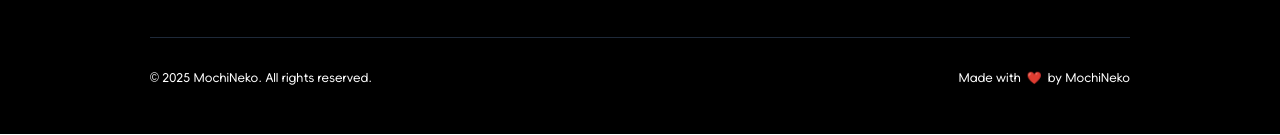
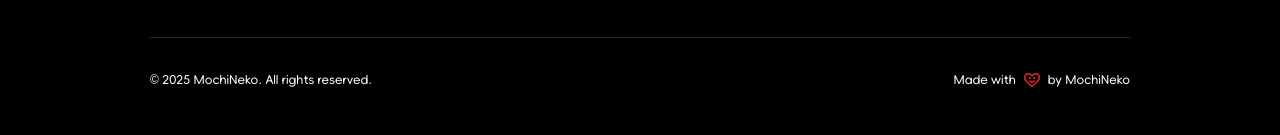
Before and after one commit to littlebearbug/mochineko, a Next.js app: page / in a window 1280 px wide. Shown: the part 1555-1690 px from the top of the page. Built offline with nearby package versions, Linux system fonts and the light colour scheme.

Commit message:
refactor: 更新footer图标

```diff
--- a/components/navigation/Footer/icons.tsx
+++ b/components/navigation/Footer/icons.tsx
@@ -27,3 +27,15 @@ export const EmailIcon = (props: IconProps) => (
     <path d="M0 3v18h24v-18h-24zm21.518 2l-9.518 7.713-9.518-7.713h19.036zm-19.518 14v-11.817l10 8.104 10-8.104v11.817h-20z" />
   </svg>
 );
+
+export const HeartIcon = (props: IconProps) => (
+  <svg
+    xmlns="http://www.w3.org/2000/svg"
+    height="20px"
+    viewBox="0 -960 960 960"
+    width="20px"
+    fill="currentColor"
+  >
+    <path d="M480-336q54 0 96-33.5t55-86.5h-76.01Q544-434 524-421t-44 13q-24 0-44-13t-30.99-35H329q13 53 55 86.5t96 33.5Zm-96.11-192Q404-528 418-541.89q14-13.88 14-34Q432-596 418.11-610q-13.88-14-34-14Q364-624 350-610.11q-14 13.88-14 34Q336-556 349.89-542q13.88 14 34 14Zm192 0Q596-528 610-541.89q14-13.88 14-34Q624-596 610.11-610q-13.88-14-34-14Q556-624 542-610.11q-14 13.88-14 34Q528-556 541.89-542q13.88 14 34 14ZM480-120l-50-45q-99-89-164-152.5t-102.5-113Q126-480 111-521t-15-84.37Q96-694 157-755t149.85-61Q356-816 402-795q46 21 78 59 32-38 78-59t95.15-21Q742-816 803-755t61 149.63Q864-562 852-524q-12 38-48 86T702-325q-66 65-174 162l-48 43Zm0-97q98-87 159-146.5t95-102q34-42.5 46-74.68 12-32.18 12-64.82 0-59-40-99t-99-40q-35.16 0-65.08 14.5T535-689l-35 41h-40l-35-41q-22-26-53.5-40.5T307-744q-59 0-99 40t-40 99q0 32.64 12 64.82 12 32.18 46.5 74.68Q261-423 322-363.5T480-217Zm0-264Z" />
+  </svg>
+);
--- a/components/navigation/Footer/index.tsx
+++ b/components/navigation/Footer/index.tsx
@@ -1,6 +1,6 @@
 import Link from 'next/link';
 import { navLinks } from '../Navbar/data';
-import { GithubIcon, EmailIcon } from './icons';
+import { GithubIcon, EmailIcon, HeartIcon } from './icons';
 
 const Footer = () => {
   const currentYear = new Date().getFullYear();
@@ -93,7 +93,9 @@ const Footer = () => {
           </p>
           <div className="flex items-center gap-1.5 text-xs text-white font-medium">
             <span>Made with</span>
-            <span className="text-red-500 animate-pulse">❤️</span>
+            <span className="text-red-500 animate-pulse">
+              <HeartIcon />
+            </span>
             <span>by MochiNeko</span>
           </div>
         </div>
```
